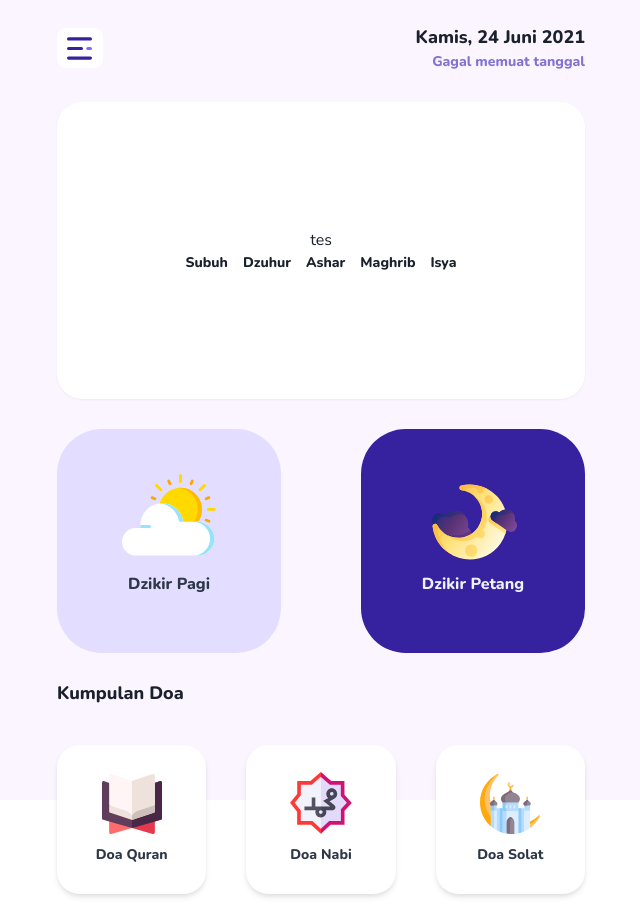
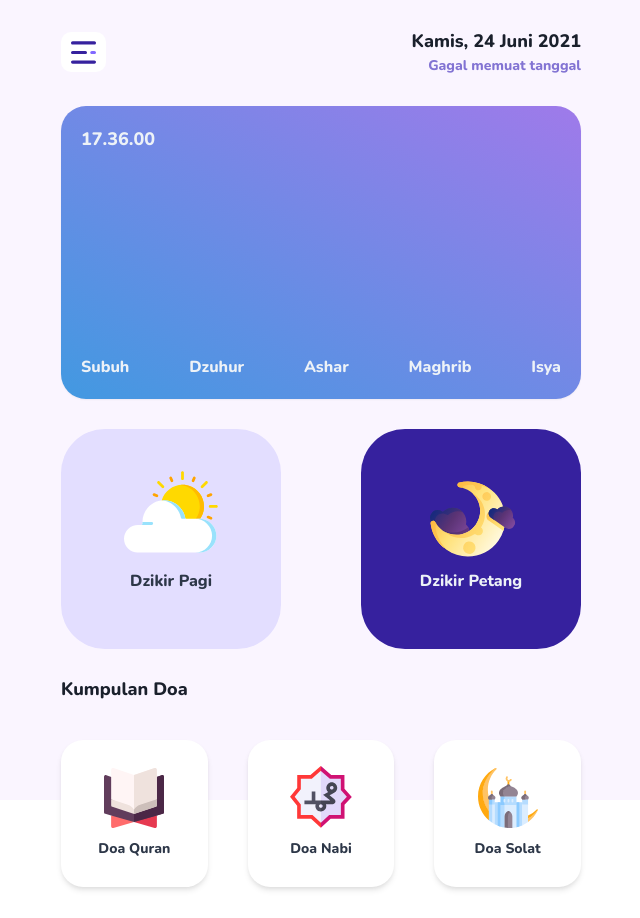
Before and after one commit to hurifajri/muslim, a Next.js app: page / in a window 1280 px wide. Shown: the whole page, without its empty margins (319-959 px from the left). Built offline with nearby package versions, Linux system fonts and the light colour scheme; no server answers.

Commit message:
Update...

```diff
--- a/hooks/index.ts
+++ b/hooks/index.ts
@@ -1 +1,2 @@
-export { default as useToday } from '@hooks/use-today';
+export { default as useGregDate } from '@hooks/use-greg-date';
+export { default as useHijriDate } from '@hooks/use-hijri-date';
--- /dev/null
+++ b/hooks/use-greg-date.ts
@@ -0,0 +1,31 @@
+// Eksternal
+import { useEffect, useState } from 'react';
+
+// Internal
+import { iGregDate } from '@interfaces';
+
+const useGregDate = (): iGregDate => {
+  // Create date instance
+  const date = new Date();
+
+  // Get current gregorian date
+  const gregDate = date.toLocaleDateString('id-ID', {
+    day: 'numeric',
+    month: 'long',
+    weekday: 'long',
+    year: 'numeric',
+  });
+
+  // Get current gregorian time
+  const time = date.toLocaleTimeString('id-ID');
+  const [gregTime, setGregTime] = useState(time);
+
+  useEffect(() => {
+    const timer = setInterval(() => setGregTime(time), 1000);
+    return () => clearInterval(timer);
+  }, [time]);
+
+  return { gregDate, gregTime };
+};
+
+export default useGregDate;
--- a/hooks/use-today.ts
+++ b/hooks/use-hijri-date.ts
@@ -4,19 +4,9 @@
 import useSWR from 'swr';
 
 // Internal
-import { iToday } from '@interfaces';
+import { iHijriDate } from '@interfaces';
 
-const useToday = (city = 'Jakarta'): iToday => {
-  const currentDate = new Date();
-
-  // Get current gregorian date
-  const greg = currentDate.toLocaleDateString('id-ID', {
-    day: 'numeric',
-    month: 'long',
-    weekday: 'long',
-    year: 'numeric',
-  });
-
+const useHijriDate = (city = 'Jakarta'): iHijriDate => {
   // Get current hijri date and praying times
   const { data, error } = useSWR(
     `https://api.aladhan.com/v1/timingsByCity?city=${city}&country=ID&method=4&adjustment=-1`
@@ -29,7 +19,7 @@ const useToday = (city = 'Jakarta'): iToday => {
     date?.hijri.month.en,
     date?.hijri.year,
   ];
-  const hijri = `${hDay ?? ''} ${hMonth ?? ''} ${hYear ?? ''}`;
+  const hijriDate = `${hDay ?? ''} ${hMonth ?? ''} ${hYear ?? ''}`;
 
   // Set praying times
   const pt = data?.data?.timings;
@@ -45,8 +35,8 @@ const useToday = (city = 'Jakarta'): iToday => {
     isError: error,
     isLoading: !data && !error,
     timings,
-    today: { greg, hijri },
+    hijriDate,
   };
 };
 
-export default useToday;
+export default useHijriDate;
--- /dev/null
+++ b/interfaces/i-greg-date.ts
@@ -0,0 +1,6 @@
+interface iGregDate {
+  gregDate: string;
+  gregTime: string;
+}
+
+export default iGregDate;
--- a/interfaces/index.ts
+++ b/interfaces/index.ts
@@ -1,4 +1,5 @@
+export type { default as iGregDate } from '@interfaces/i-greg-date';
+export type { default as iHijriDate } from '@interfaces/i-hijri-date';
 export type { default as iIf } from '@interfaces/i-if';
 export type { default as iSwrResponse } from '@interfaces/i-swr-response';
 export type { default as iTocIcons } from '@interfaces/i-toc-icons';
-export type { default as iToday } from '@interfaces/i-today';
--- a/package.json
+++ b/package.json
@@ -13,7 +13,7 @@
     "@emotion/react": "^11.4.0",
     "@emotion/styled": "^11.3.0",
     "framer-motion": "^4.1.17",
-    "next": "11.0.0",
+    "next": "^11.0.1",
     "react": "17.0.2",
     "react-dom": "17.0.2",
     "swr": "^0.5.6"
--- a/pages/_document.tsx
+++ b/pages/_document.tsx
@@ -5,7 +5,7 @@ import Document, { Head, Html, Main, NextScript } from 'next/document';
 class MyDocument extends Document {
   render(): JSX.Element {
     return (
-      <Html>
+      <Html lang="id">
         <Head>
           <link rel="preconnect" href="https://fonts.googleapis.com" />
           <link
--- a/pages/index.tsx
+++ b/pages/index.tsx
@@ -16,7 +16,6 @@ import React, { ReactNode } from 'react';
 import { If } from '@components';
 import { iTocIcons } from '@interfaces';
 import { toc } from '@data';
-import { useToday } from '@hooks';
 import {
   Evening,
   Menu,
@@ -25,6 +24,7 @@ import {
   Prophet,
   Quran,
 } from '@components/icons';
+import { useGregDate, useHijriDate } from '@hooks';
 
 // Dynamic icons for table of contents
 const Icons: iTocIcons = {
@@ -36,7 +36,8 @@ const Icons: iTocIcons = {
 };
 
 const Home = (): ReactNode => {
-  const { timings, today, isLoading, isError } = useToday();
+  const { gregDate, gregTime } = useGregDate();
+  const { timings, hijriDate, isLoading, isError } = useHijriDate('bogor');
 
   // Destructure praying times
   const ptKeys = Object.keys(timings);
@@ -48,7 +49,7 @@ const Home = (): ReactNode => {
   }));
 
   return (
-    <Box bgColor="purple.50" height="100vh">
+    <Box bgColor="purple.50" h="100vh">
       <Head>
         <title>Muslim</title>
         <meta
@@ -57,21 +58,16 @@ const Home = (): ReactNode => {
         />
         <link rel="icon" href="/favicon.ico" />
       </Head>
-      <Container
-        display="flex"
-        flexDirection="column"
-        p="1.5rem"
-        sx={{ gap: 30 }}
-      >
+      <Container display="flex" flexDirection="column" p={7} sx={{ gap: 30 }}>
         {/* Header */}
         <Flex as="header" align="center" justify="space-between">
           {/* Menu */}
           <IconButton
             aria-label="Open drawer menu"
             bgColor="white"
-            borderRadius="20%"
-            p=".65rem"
-            icon={<Menu h="25px" w="25px" />}
+            borderRadius={10}
+            p={2.5}
+            icon={<Menu h={25} w={25} />}
           />
           {/* Date */}
           <Flex direction="column">
@@ -80,7 +76,7 @@ const Home = (): ReactNode => {
               fontWeight="extrabold"
               textAlign="right"
             >
-              {today.greg}
+              {gregDate}
             </Text>
             <If condition={isError}>
               <Text
@@ -102,7 +98,7 @@ const Home = (): ReactNode => {
                 fontWeight="extrabold"
                 textAlign="right"
               >
-                {today.hijri}
+                {hijriDate}
               </Text>
             </If>
           </Flex>
@@ -114,24 +110,47 @@ const Home = (): ReactNode => {
             as="section"
             ratio={16 / 9}
             bgColor="white"
-            borderRadius="25px"
+            bgGradient="linear(to-bl, purple.400, blue.400)"
+            borderRadius={25}
             boxShadow="sm"
           >
-            <Flex direction="column">
-              <Box>tes</Box>
-              <Flex sx={{ gap: 15 }}>
+            <Box>
+              <Flex
+                direction="column"
+                justify="space-between"
+                h="100%"
+                w="100%"
+                p={5}
+              >
+                <Text
+                  color="gray.100"
+                  fontSize={['md', 'lg']}
+                  fontWeight="bold"
+                >
+                  {gregTime}
+                </Text>
+                <Flex justify="space-between" sx={{ gap: 15 }}>
                   {prayingTimes.map(item => (
                     <Flex key={item.id} direction="column" align="center">
-                    <Text fontSize={['xs', 'sm']} fontWeight="bold">
+                      <Text
+                        color="gray.100"
+                        fontSize={['sm', 'md']}
+                        fontWeight="bold"
+                      >
                         {item.name}
                       </Text>
-                    <Text fontSize={['xs', 'sm']} fontWeight="bold">
+                      <Text
+                        color="gray.100"
+                        fontSize={['sm', 'md']}
+                        fontWeight="bold"
+                      >
                         {item.time}
                       </Text>
                     </Flex>
                   ))}
                 </Flex>
               </Flex>
+            </Box>
           </AspectRatio>
           {/* Dzikir */}
           <Flex as="section" sx={{ gap: 20 }}>
--- a/theme/index.ts
+++ b/theme/index.ts
@@ -3,8 +3,8 @@ import { extendTheme } from '@chakra-ui/react';
 
 const theme = extendTheme({
   fonts: {
-    body: 'Nunito',
-    heading: 'Nunito',
+    body: `Nunito, -apple-system, BlinkMacSystemFont, "Segoe UI", Helvetica, Arial, sans-serif, "Apple Color Emoji", "Segoe UI Emoji", "Segoe UI Symbol"`,
+    heading: `Nunito, -apple-system, BlinkMacSystemFont, "Segoe UI", Helvetica, Arial, sans-serif, "Apple Color Emoji", "Segoe UI Emoji", "Segoe UI Symbol"`,
   },
 });
 
```
Also changed, not shown: interfaces/i-hijri-date.ts (added, +9 -0 lines), interfaces/i-today.ts (deleted, +0 -9 lines), next-env.d.ts, 1 other file (tests, documents, lock files or other folders). Lines whose indentation alone changed are shown as unchanged.
